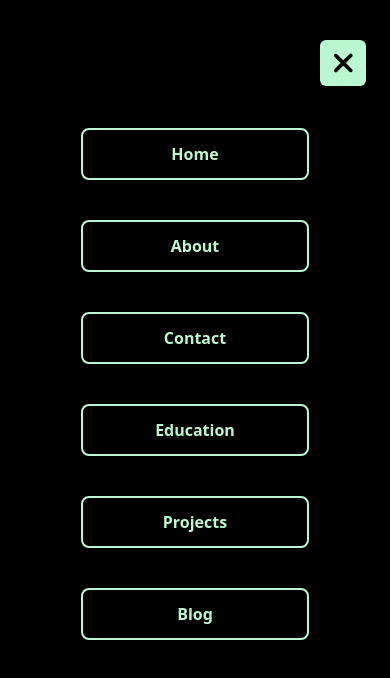
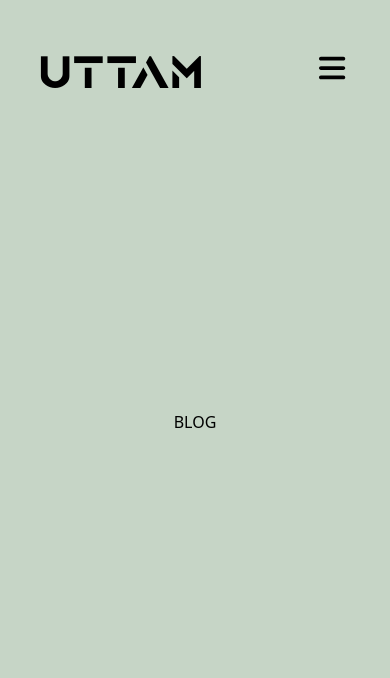
Before and after one commit to uttamthegoat/uttam-portfolio, a React (Vite) app: page /blog in a window 390 px wide. Shown: the top 678 px of the page. Built offline with nearby package versions, Linux system fonts and the light colour scheme; the HTML template or start-up script is replaced by a standard one.

Commit message:
Completed navbar

```diff
--- a/src/components/navbar/Navbar.jsx
+++ b/src/components/navbar/Navbar.jsx
@@ -4,15 +4,30 @@ import { navbarItems } from "../../assets/constants";
 import { Link } from "react-router-dom";
 import "./Navbar.css";
 import { motion } from "framer-motion";
+import { useContext } from "react";
+import { SidebarContext } from "../../context/sidebar";
 
 const Navbar = () => {
+  const { isSidebarOpen, toggleSidebar } = useContext(SidebarContext);
   return (
-    <div className="navbar fixed top-0 left-0 w-[100vw] md:w-[336px] h-[100vh] flex flex-col md:rounded-e-3xl">
+    <motion.div
+      initial={{ x: "-100%" }}
+      animate={isSidebarOpen ? { x: 0, opacity: 1 } : { x: "-100%" }}
+      transition={
+        isSidebarOpen
+          ? { duration: 0.5, ease: "easeInOut" }
+          : { duration: 1, ease: "easeInOut" }
+      }
+      className="navbar fixed top-0 left-0 w-[100vw] md:w-[336px] h-[100vh] flex flex-col md:rounded-e-3xl"
+    >
       <div className="close-navbar py-10 flex justify-end px-6">
         <motion.div
           initial={{ x: -30, opacity: 0.1 }}
-          animate={{ x: 0, opacity: 1 }}
-          transition={{ duration: 1, ease: "easeInOut" }}
+          animate={
+            isSidebarOpen ? { x: 0, opacity: 1 } : { x: "-100%", opacity: 0 }
+          }
+          transition={{ duration: 0.5, ease: "easeInOut" }}
+          onClick={toggleSidebar}
         >
           <FontAwesomeIcon
             icon={faXmark}
@@ -24,22 +39,39 @@ const Navbar = () => {
         {navbarItems.map((link) => (
           <motion.div
             key={link.id}
-            initial={{ x: -200, opacity: 0.1 }}
-            animate={{ x: 0, opacity: 1 }}
-            transition={{
-              duration: 0.5,
-              delay: link.id * 0.17,
-              ease: "easeInOut", // Adjust easing as needed
-            }}
+            initial={{ x: "-100%", opacity: 0 }}
+            animate={
+              isSidebarOpen
+                ? { x: 0, opacity: 1 }
+                : { x: "-100%", opacity: 0.5 }
+            }
+            transition={
+              isSidebarOpen
+                ? {
+                    duration: 0.5,
+                    delay: link.id * 0.09,
+                    ease: "easeInOut", // Adjust easing as needed
+                  }
+                : {
+                    duration: 2,
+                    delay: link.id * 0.05,
+                    ease: "easeInOut", // Adjust easing as needed
+                  }
+            }
             className="w-7/12 block mb-10 rounded-lg border-2 border-green-200 py-3 px-4 text-center cursor-pointer hover:bg-green-200 text-green-200 hover:text-black font-bold"
           >
-            <Link key={link.id} to={link.to} className="">
+            <Link
+              key={link.id}
+              to={link.to}
+              className=""
+              onClick={toggleSidebar}
+            >
               {link.navItem}
             </Link>
           </motion.div>
         ))}
       </div>
-    </div>
+    </motion.div>
   );
 };
 
--- a/src/components/static/Header.jsx
+++ b/src/components/static/Header.jsx
@@ -3,11 +3,13 @@ import "./styles/Header.css";
 import { FontAwesomeIcon } from "@fortawesome/react-fontawesome";
 import { faBars } from "@fortawesome/free-solid-svg-icons";
 import { motion, useScroll, useMotionValueEvent } from "framer-motion";
-import { useState } from "react";
+import { useContext, useState } from "react";
+import { SidebarContext } from "../../context/sidebar";
 
 const Header = () => {
   const { scrollY } = useScroll();
   const [hidden, setHidden] = useState(false);
+  const { toggleSidebar } = useContext(SidebarContext);
 
   useMotionValueEvent(scrollY, "change", (latest) => {
     const prev = scrollY.getPrevious();
@@ -32,7 +34,7 @@ const Header = () => {
         whileHover={{ scale: 1.1 }}
         initial={{ y: -10, opacity: 0.2 }}
         animate={{ y: 0, opacity: 1 }}
-        transition={{ duration: 1.5, ease: 'easeInOut' }}
+        transition={{ duration: 1.5, ease: "easeInOut" }}
         className="brand"
       >
         <Link to={"/"} className="name-link cursor-pointer">
@@ -42,8 +44,9 @@ const Header = () => {
       <motion.div
         initial={{ y: -10, opacity: 0.2 }}
         animate={{ y: 0, opacity: 1 }}
-        transition={{ duration: 1.5, ease: 'easeInOut' }}
+        transition={{ duration: 1.5, ease: "easeInOut" }}
         className="hamburger"
+        onClick={toggleSidebar}
       >
         <FontAwesomeIcon icon={faBars} className="cursor-pointer" />
       </motion.div>
--- /dev/null
+++ b/src/context/sidebar.jsx
@@ -0,0 +1,21 @@
+/* eslint-disable react/prop-types */
+import { createContext, useState } from "react";
+
+export const SidebarContext = createContext({
+  isSidebarOpen: false,
+  toggleSidebar: () => {},
+});
+
+export const SidebarProvider = ({ children }) => {
+  const [isSidebarOpen, setIsSidebarOpen] = useState(false);
+
+  const toggleSidebar = () => {
+    setIsSidebarOpen(!isSidebarOpen);
+  };
+
+  return (
+    <SidebarContext.Provider value={{ isSidebarOpen, toggleSidebar }}>
+      {children}
+    </SidebarContext.Provider>
+  );
+};
--- a/src/pages/About.jsx
+++ b/src/pages/About.jsx
@@ -1,7 +1,7 @@
 import transition from "../utils/transition";
 
 const About = () => {
-  return <div>About</div>;
+  return <h1 className="h1s">About</h1>;
 };
 
 export default transition(About);
--- a/src/pages/Blog.jsx
+++ b/src/pages/Blog.jsx
@@ -2,7 +2,7 @@ import transition from "../utils/transition";
 
 const Blog = () => {
   return (
-    <div>Blog</div>
+    <h1  className="h1s">Blog</h1>
   )
 }
 
--- a/src/pages/Contact.jsx
+++ b/src/pages/Contact.jsx
@@ -1,7 +1,7 @@
 import transition from "../utils/transition";
 
 const Contact = () => {
-  return <div>Contact</div>;
+  return <h1 className="h1s">Contact</h1>;
 };
 
 export default transition(Contact);
```
Also changed, not shown: src/App.jsx (+6 -3 lines).
